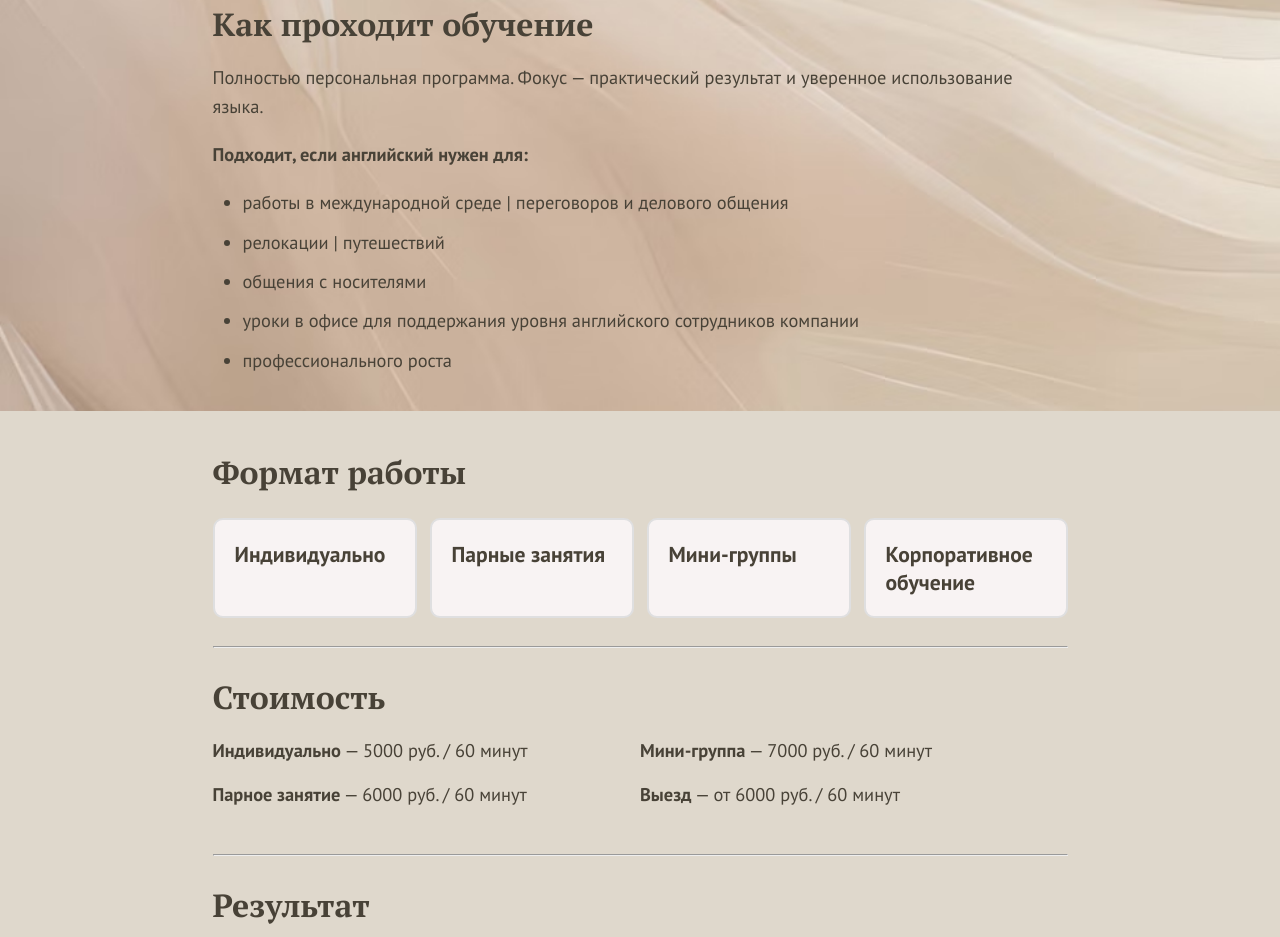
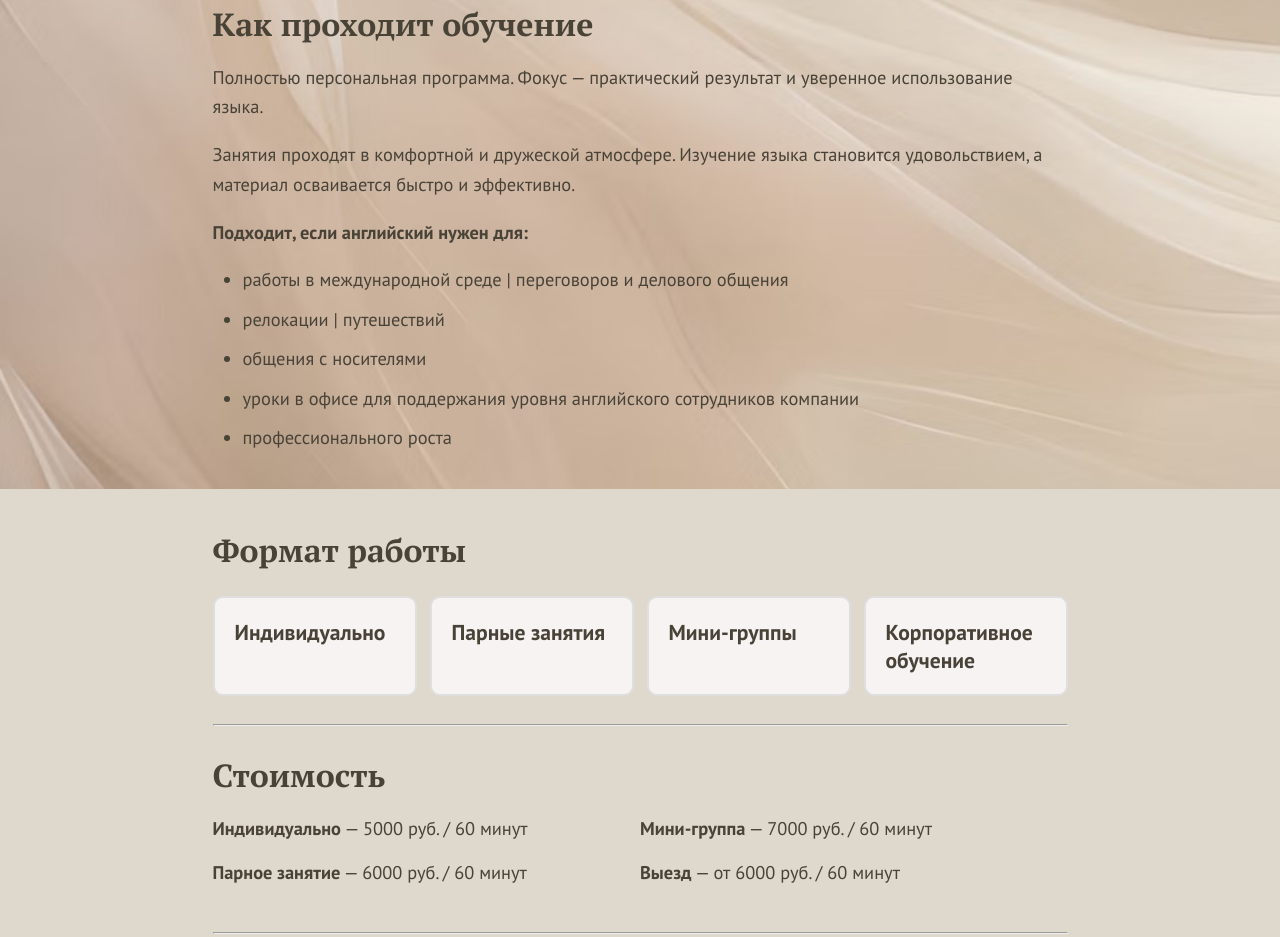
Before and after one commit to sasha-arrabi/gasanklimov.com, a plain HTML site: page index.html in a window 1280 px wide. Shown: the part 1449-2386 px from the top of the page. Drawn offline with nearby package versions, Linux system fonts and the light colour scheme.

Commit message:
Content update

```diff
--- a/index.html
+++ b/index.html
@@ -110,6 +110,7 @@ Business &amp; Executive English
             <br />
             <h3 id="how">Как проходит обучение</h3>
             <p>Полностью персональная программа. Фокус — практический результат и уверенное использование языка.</p>
+            <p>Занятия проходят в комфортной и дружеской атмосфере. Изучение языка становится удовольствием, а материал осваивается быстро и эффективно.</p>
             <p><strong>Подходит, если английский нужен для:</strong></p>
             <ul>
                 <li>работы в международной среде | переговоров и делового общения</li>
```
